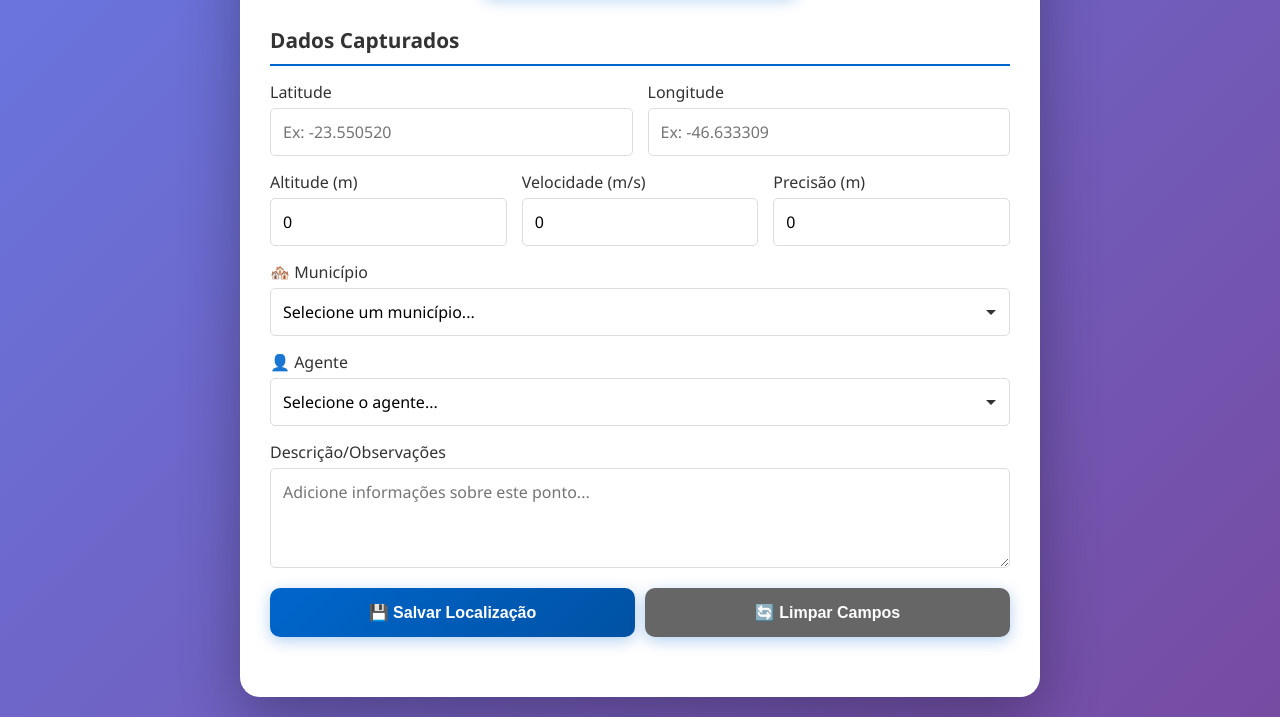
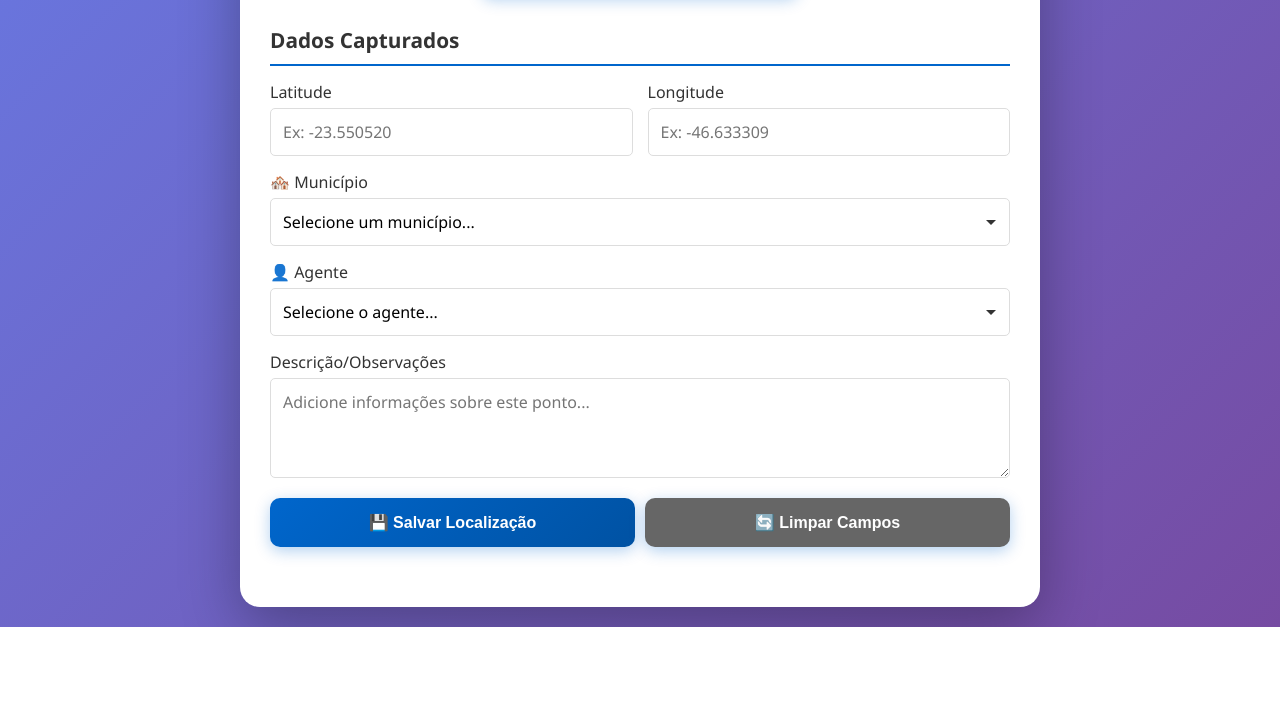
Before and after one commit to andregerardi/app-lat-long, a Flask app: page / in a window 1280 px wide. Shown: the part 442-1159 px from the top of the page. After the commit the page ends 1069 px from the top, so only its background shows below. Run offline with Flask 3, Linux system fonts and the light colour scheme.

Commit message:
Remove Altitude, Speed, and Accuracy input fields from form

```diff
--- a/templates/index.html
+++ b/templates/index.html
@@ -348,21 +348,6 @@
                         </div>
                     </div>
 
-                    <div class="form-row-3">
-                        <div class="form-group">
-                            <label>Altitude (m)</label>
-                            <input type="number" id="altitude" step="0.01" value="0">
-                        </div>
-                        <div class="form-group">
-                            <label>Velocidade (m/s)</label>
-                            <input type="number" id="speed" step="0.01" value="0">
-                        </div>
-                        <div class="form-group">
-                            <label>Precisão (m)</label>
-                            <input type="number" id="accuracy" step="0.01" value="0">
-                        </div>
-                    </div>
-
                     <div class="form-group">
                         <label>🏘️ Município</label>
                         <select id="municipio" onchange="atualizarAgentes()">
@@ -529,16 +514,11 @@
                     function(position) {
                         const lat = position.coords.latitude;
                         const lon = position.coords.longitude;
-                        const alt = position.coords.altitude || 0;
-                        const speed = position.coords.speed || 0;
                         const accuracy = position.coords.accuracy || 0;
 
                         // Preencher campos
                         document.getElementById('latitude').value = lat.toFixed(6);
                         document.getElementById('longitude').value = lon.toFixed(6);
-                        document.getElementById('altitude').value = alt.toFixed(2);
-                        document.getElementById('speed').value = speed.toFixed(2);
-                        document.getElementById('accuracy').value = accuracy.toFixed(2);
 
                         // Status
                         statusDiv.innerHTML = '<div class="status success">✓ Localização capturada com sucesso!</div>';
@@ -629,9 +609,9 @@
             const data = {
                 latitude: parseFloat(lat),
                 longitude: parseFloat(lon),
-                altitude: parseFloat(document.getElementById('altitude').value) || 0,
-                speed: parseFloat(document.getElementById('speed').value) || 0,
-                accuracy: parseFloat(document.getElementById('accuracy').value) || 0,
+                altitude: 0,
+                speed: 0,
+                accuracy: 0,
                 user_name: document.getElementById('userName').value || 'Anônimo',
                 description: document.getElementById('description').value || ''
             };
@@ -659,9 +639,7 @@
         function clearFields() {
             document.getElementById('latitude').value = '';
             document.getElementById('longitude').value = '';
-            document.getElementById('altitude').value = '0';
-            document.getElementById('speed').value = '0';
-            document.getElementById('accuracy').value = '0';
+            document.getElementById('municipio').value = '';
             document.getElementById('userName').value = '';
             document.getElementById('description').value = '';
             document.getElementById('status').innerHTML = '';
```
